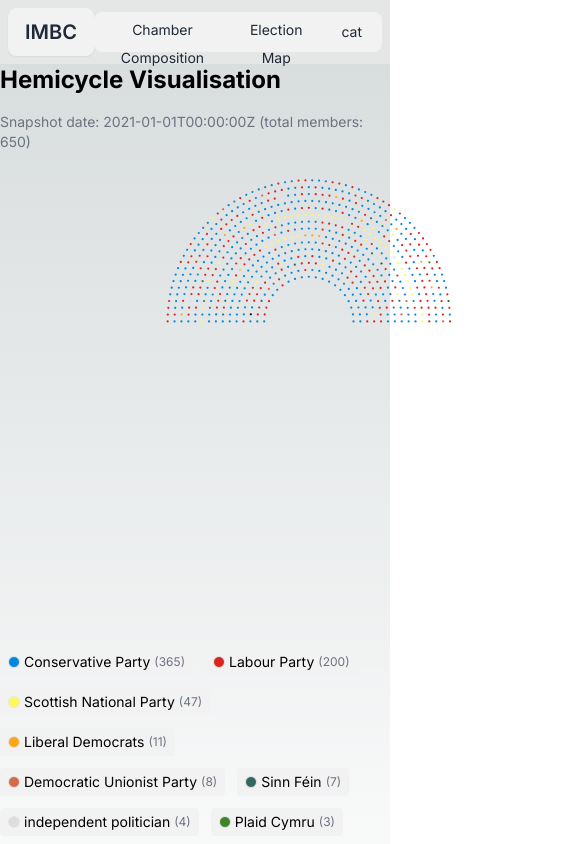
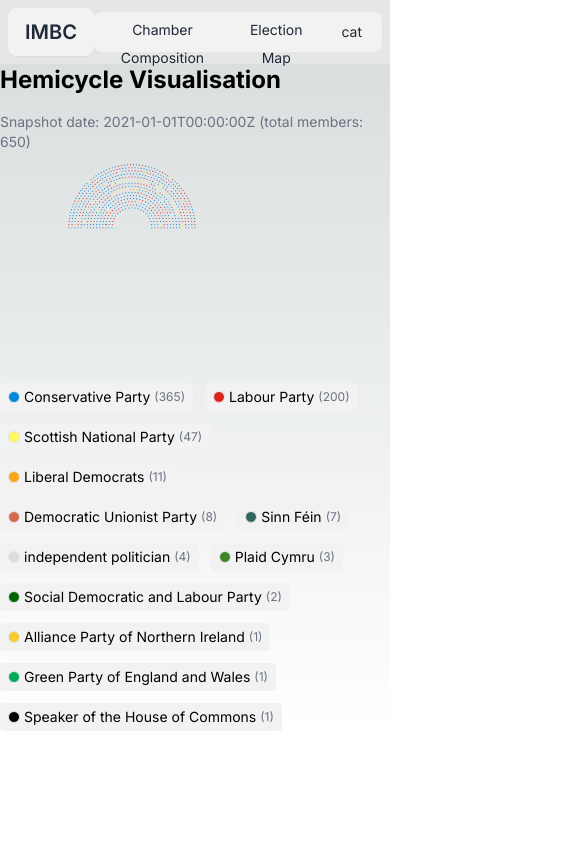
Before and after one commit to thoroc/civitas, a Next.js app: page /parliament in a window 390 px wide. Shown: the top 844 px of the page, 585 px wide, since content can reach past the window. Built offline with nearby package versions, Linux system fonts and the light colour scheme.

Commit message:
feat(parliament): make hemicycle responsive with fluid width and aspect ratio

```diff
--- a/src/app/parliament/HemicycleReact.tsx
+++ b/src/app/parliament/HemicycleReact.tsx
@@ -42,19 +42,29 @@ const HemicycleReact = ({ members, width = 900, height = 480 }: HemicycleReactPr
   const vbHeight = r0 + pad * 2;
 
   return (
-    <svg width={width} height={height} viewBox={`-${pad} -${pad} ${vbWidth} ${vbHeight}`}>
+    <div className="w-full max-w-5xl mx-auto">
+      <div className="relative w-full" style={{ paddingBottom: '55%' }}>
+        <svg
+          className="absolute inset-0 w-full h-full"
+          role="img"
+          aria-label={`Hemicycle showing ${visibleMembers.length} members`}
+          preserveAspectRatio="xMidYMid meet"
+          viewBox={`-${pad} -${pad} ${vbWidth} ${vbHeight}`}
+        >
           {seats.map((s, i) => (
             <circle
               key={i}
               cx={s.x}
               cy={s.y}
-            r={s.a ? s.a / 2.5 : 2}
+              r={s.a ? s.a / 2.2 : 2.4}
               fill={s.member?.party?.color || '#808080'}
             >
               <title>{`${s.member?.label} (${s.member?.party?.label || 'Independent'})`}</title>
             </circle>
           ))}
         </svg>
+      </div>
+    </div>
   );
 };
 
```
Lines whose indentation alone changed are shown as unchanged.
